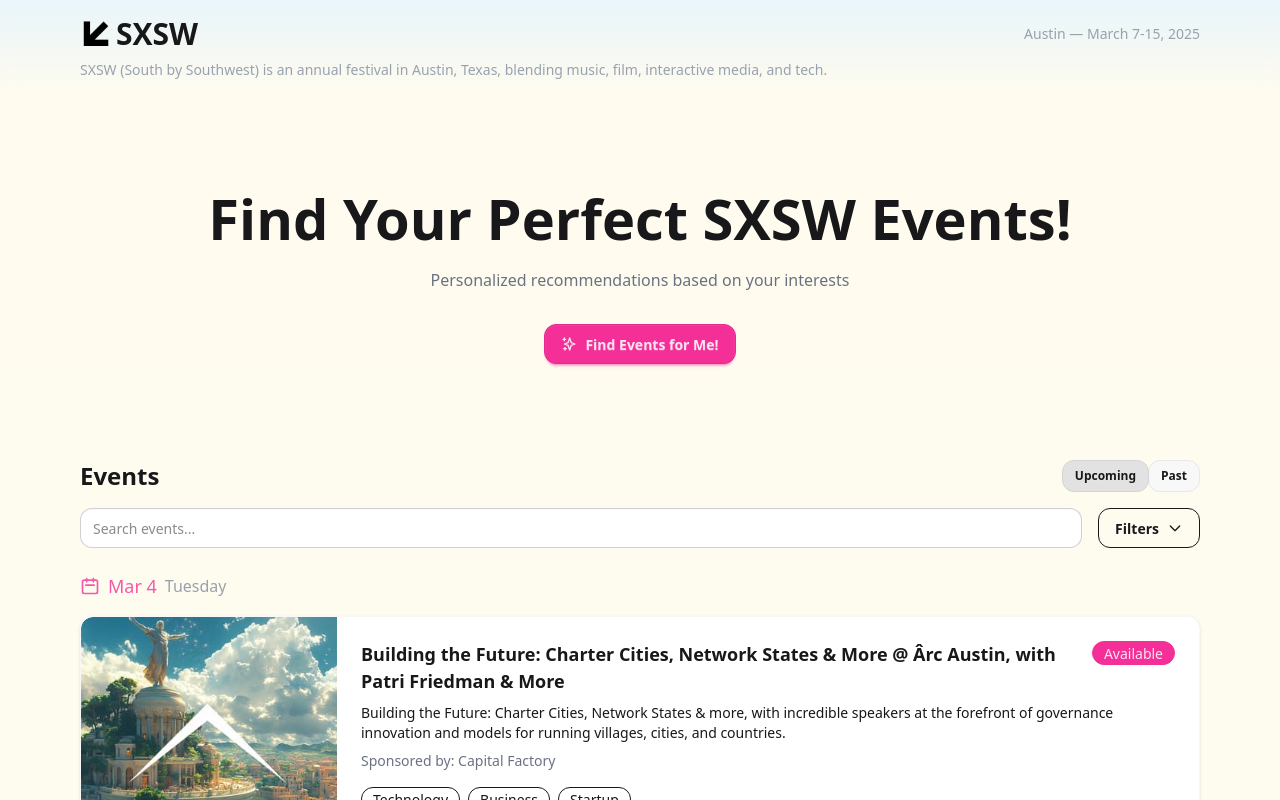
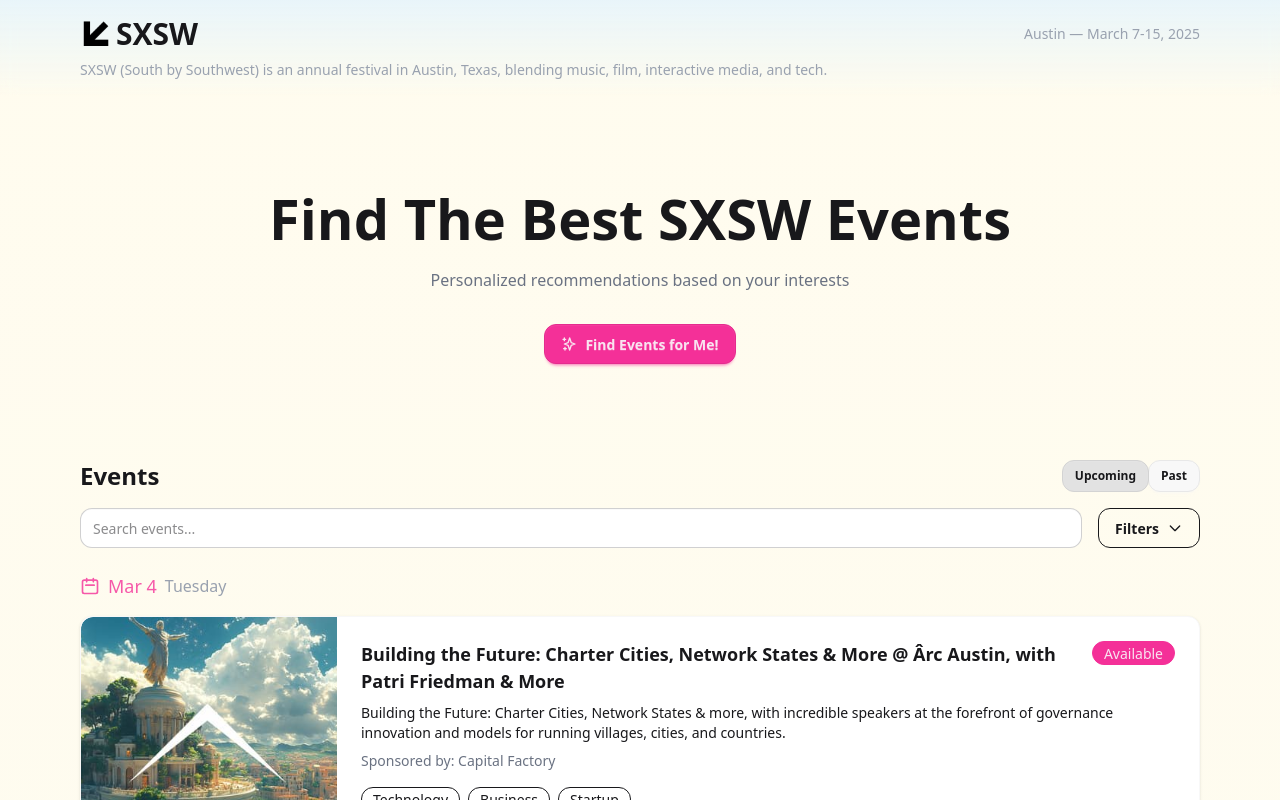
Before and after one commit to FranciscoRecio/searchxsummarywest, a React (Vite) app in the folder client/: page / in a window 1280 px wide. Shown: the top 800 px of the page. Built offline with nearby package versions, Linux system fonts and the light colour scheme.

Commit message:
update hero copy

```diff
--- a/client/src/App.tsx
+++ b/client/src/App.tsx
@@ -195,7 +195,7 @@
             </>
           ) : (
             <div className="text-center py-16">
-              <div className="text-[3.5rem] font-bold mb-2">Find Your Perfect SXSW Events!</div>
+              <div className="text-[3.5rem] font-bold mb-2">Find The Best SXSW Events</div>
               <div className="text-gray-500 mb-8">Personalized recommendations based on your interests</div>
               <button
                 className="btn btn-secondary gap-2 rounded-xl"
```
